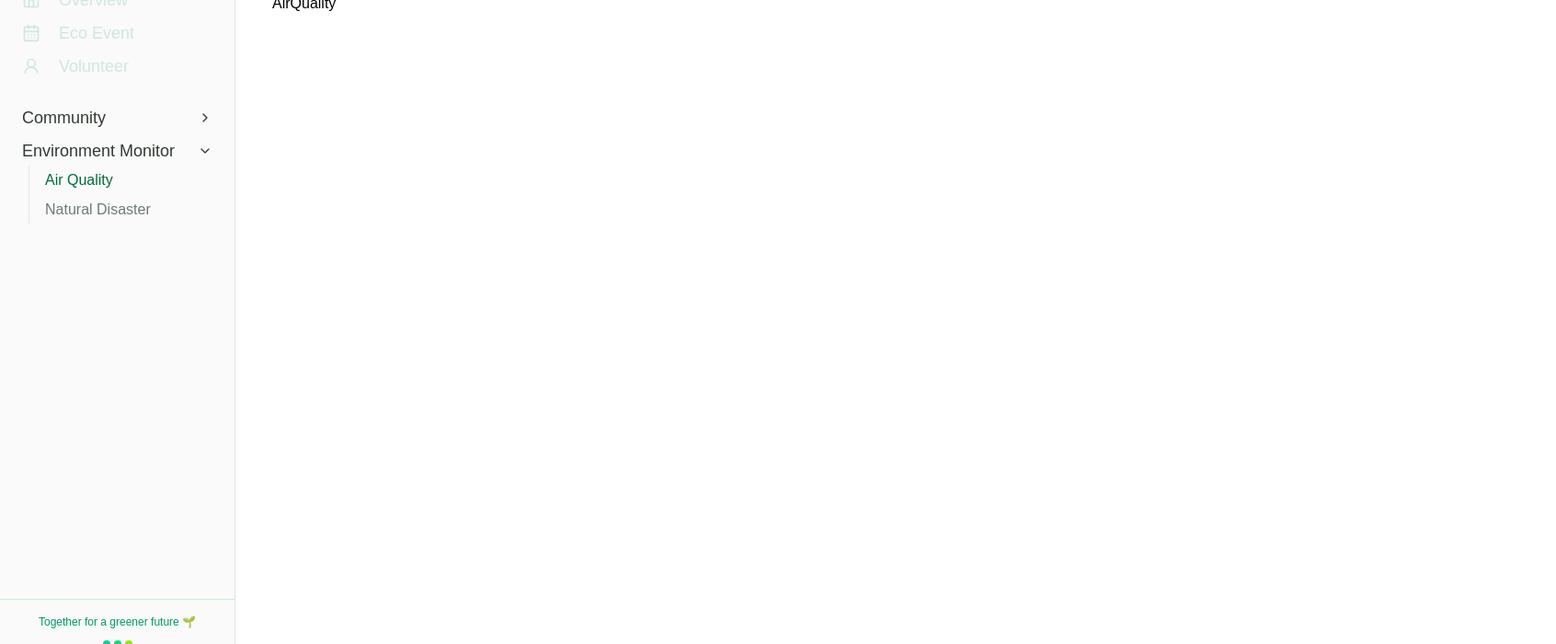
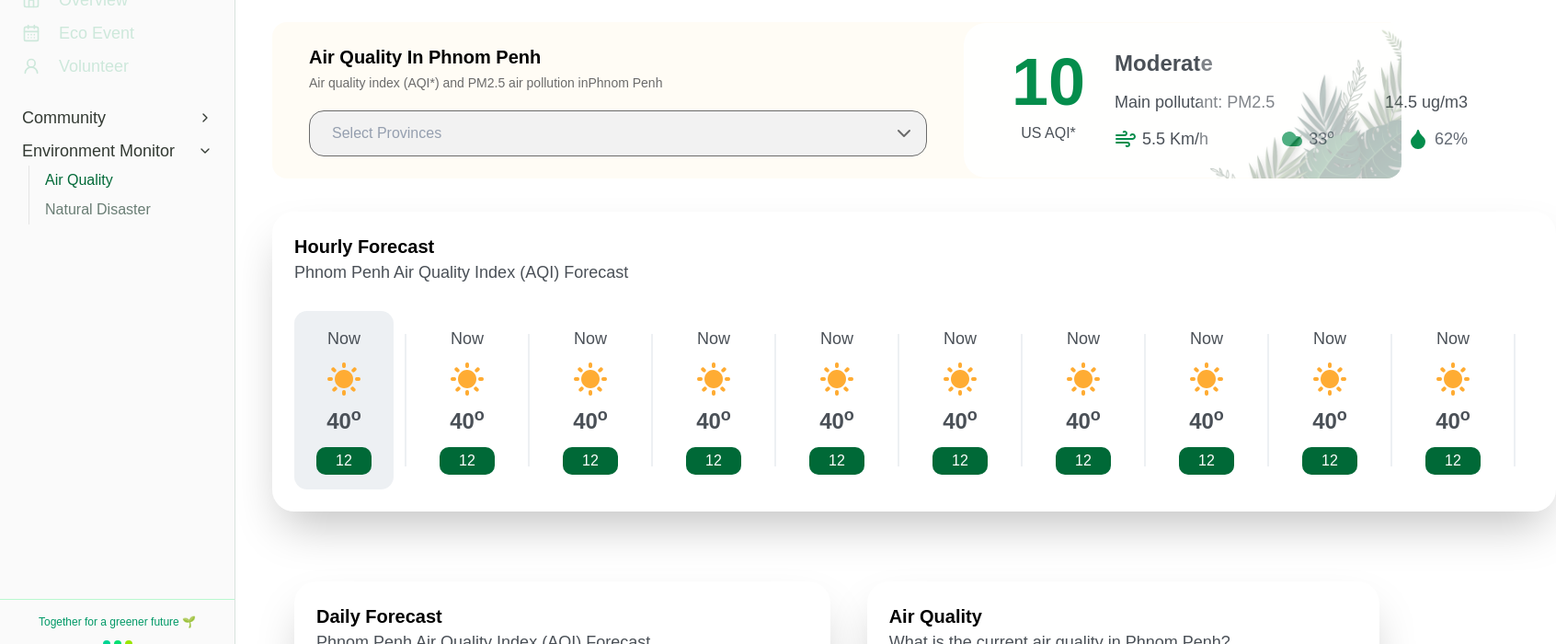
Before and after one commit to Try43-loki/ripple-eco-test, a Next.js app: page /organizer/air-quality in a window 1280 px wide. Shown: the part 80-780 px from the top of the page at 92% size, 1692 px wide, since content can reach past the window. Built offline with nearby package versions, Linux system fonts and the light colour scheme; a web font is replaced by a local one.

Commit message:
Air and natural diasaster page 90%

```diff
--- a/src/app/(user)/air-quality/_components/AirQualityComponent.jsx
+++ b/src/app/(user)/air-quality/_components/AirQualityComponent.jsx
@@ -16,7 +16,7 @@ const AirQualityComponent = () => {
       {/* Row Of Card */}
       <div className="flex justify-between">
         {/* Card */}
-        <div className="flex flex-col w-3/12 gap-2  rounded-md px-4 py-5 border-2">
+        <div className="flex flex-col w-3/12 gap-2  rounded-md px-4 py-5 border-2 text-light-gray">
           <div className="flex w-full gap-1.5 justify-end items-center">
             <Wind color={iconColor} size={32} />
             <h3 className="text-dark-gray text-lg">Wind Status</h3>
@@ -26,7 +26,7 @@ const AirQualityComponent = () => {
           </p>
         </div>
         {/* Card 2 */}
-        <div className="flex flex-col w-3/12 gap-2  rounded-md px-4 py-5 border-2">
+        <div className="flex flex-col w-3/12 gap-2  rounded-md px-4 py-5 border-2 text-light-gray">
           <div className="flex w-full gap-1.5 justify-end items-center">
             <Droplet color={iconColor} fill={iconColor} size={32} />
             <h3 className="text-dark-gray text-lg">Humidity</h3>
@@ -36,7 +36,7 @@ const AirQualityComponent = () => {
           </p>
         </div>
         {/* Card 3 */}
-        <div className="flex flex-col w-3/12 gap-2 rounded-md px-4 py-5 border-2">
+        <div className="flex flex-col w-3/12 gap-2 rounded-md px-4 py-5 border-2 text-light-gray">
           <div className="flex w-full gap-1.5 justify-end items-center">
             <Cloud color={iconColor} fill={iconColor} size={32} />
             <h3 className="text-dark-gray text-lg">Weather</h3>
@@ -48,7 +48,7 @@ const AirQualityComponent = () => {
       </div>
 
       {/* Air Pollutants Card */}
-      <div className="flex flex-col p-4 gap-5 border-2 rounded-xl">
+      <div className="flex flex-col p-4 gap-5 border-2 rounded-xl text-light-gray">
         {/* Card Top */}
         <div className="flex justify-between">
           {/* Left Side */}
--- a/src/app/(user)/air-quality/_components/CardInformationAQIComponent.jsx
+++ b/src/app/(user)/air-quality/_components/CardInformationAQIComponent.jsx
@@ -32,7 +32,9 @@ const CardInformationAQI = (props) => {
 
   return (
     <article
-      className={clsx("flex h-full w-fit gap-5 px-10 py-7 rounded-3xl", bg)}
+      className={clsx(
+        "flex h-full w-fit gap-5 px-10 py-7 rounded-3xl bg-white/90 backdrop-blur-xs"
+      )}
       aria-label="Air Quality Information Card"
     >
       {/* AQI Value */}
--- a/src/app/(user)/air-quality/_components/HourlyValueAQIComponent.jsx
+++ b/src/app/(user)/air-quality/_components/HourlyValueAQIComponent.jsx
@@ -3,7 +3,7 @@ import Image from "next/image";
 import React from "react";
 
 const LineVertical = () => (
-  <div className="flex justify-center items-center">
+  <div className="flex justify-center text-light-gray items-center">
     <hr className="w-px h-36 border-1 " />
   </div>
 );
--- a/src/app/(user)/natural-disaster/_components/MapComponent.jsx
+++ b/src/app/(user)/natural-disaster/_components/MapComponent.jsx
@@ -6,22 +6,27 @@ import {
   DatePickerDemo,
 } from "./SelectButtonComponent";
 import dynamic from "next/dynamic";
+import clsx from "clsx";
 
 const MapView = dynamic(() => import("../_components/MapView"), {
   ssr: false, // Disable SSR for Leaflet (browser-only lib)
 });
 
-const MapComponent = () => {
+const MapComponent = ({ isDashboard }) => {
   return (
-    <article className="px-6 lg:px-[150px] flex gap-8 text-white text-center lg:flex-col">
-      <div className="flex gap-3 items-center z ">
+    <article
+      className={clsx(" flex gap-8 text-white text-center lg:flex-col", {
+        "lg:px-[150px]": !isDashboard,
+      })}
+    >
+      <div className="flex gap-3 items-center z-20">
         <span className="font-medium text-base text-dark-gray">Filter by:</span>
         <BtnSelectType />
         <BtnSelectSeverity />
         <DatePickerDemo />
         <DatePickerDemo />
       </div>
-      <div className=" h-[500px] w-full -z-1">
+      <div className=" h-[500px] z-10 ">
         <MapView />
       </div>
     </article>
--- a/src/app/(user)/natural-disaster/_components/RecentDisasterComponent.jsx
+++ b/src/app/(user)/natural-disaster/_components/RecentDisasterComponent.jsx
@@ -96,9 +96,13 @@ function getSeverityColor(severity) {
   }
 }
 
-const RecentDisasterComponent = () => {
+const RecentDisasterComponent = ({ isDashboard }) => {
   return (
-    <article className="px-6 lg:px-[150px] flex gap-8 text-white lg:flex-col  ">
+    <article
+      className={clsx("px-6  flex gap-8 text-white lg:flex-col  ", {
+        "lg:px-[150px]": !isDashboard,
+      })}
+    >
       <Card>
         <CardHeader>
           <CardTitle className="text-xl pl-6 text-dark-gray font-semibold">
--- /dev/null
+++ b/src/app/organizer/air-quality/_component/HeroSectionAirQualityDashboardComponent.jsx
@@ -0,0 +1,49 @@
+import CardInformationAQI from "@/app/(user)/air-quality/_components/CardInformationAQIComponent";
+import SearchBarComponent from "@/components/SearchBarComponent";
+import { ChevronDown } from "lucide-react";
+import Image from "next/image";
+import React from "react";
+
+const HeroSectionAirQualityDashboardComponent = (props) => {
+  const { province, pollution } = props.dataSearch;
+
+  return (
+    <>
+      <div className="rounded-2xl relative flex items-center justify-start bg-linear-to-r bg-light-brown p-10 h-42.5 mt-8">
+        <article className="flex flex-col-reverse gap-10 lg:flex-row w-full">
+          <div className="flex flex-col gap-5 justify-center items-start w-full">
+            <div className="flex flex-col gap-1 items-start justify-center">
+              <h2 className="font-bold  text-xl ">Air Quality In {province}</h2>
+              <p className="text-sm text-dark-gray max-w-xl">
+                Air quality index (AQI*) and {pollution} air pollution in
+                {province}
+              </p>
+            </div>
+            <div className="w-2xl text-dark-gray">
+              <SearchBarComponent
+                placeholder={"Select Provinces"}
+                icon={<ChevronDown />}
+              />
+            </div>
+          </div>
+          <div className="flex-shrink-0">
+            <CardInformationAQI
+              dataCard={props.dataCard}
+              levelColor={props.levelColor}
+            />
+          </div>
+          <Image
+            src="/assets/hero-section-dashboard.png"
+            alt="hero section dashboard"
+            width={220}
+            height={160}
+            objectFit="cover"
+            className="absolute rounded-2xl right-0 bottom-0 opacity-30"
+          />
+        </article>
+      </div>
+    </>
+  );
+};
+
+export default HeroSectionAirQualityDashboardComponent;
--- a/src/app/organizer/air-quality/page.jsx
+++ b/src/app/organizer/air-quality/page.jsx
@@ -1,7 +1,84 @@
 import React from "react";
+import HeroSectionAirQualityDashboardComponent from "./_component/HeroSectionAirQualityDashboardComponent";
+import HourlyForecastComponent from "@/app/(user)/air-quality/_components/HourlyForecastComponent";
+import DailyForecastComponent from "@/app/(user)/air-quality/_components/DailyForecastComponent";
+import AirQualityComponent from "@/app/(user)/air-quality/_components/AirQualityComponent";
+import HealthRecommendComponent from "@/app/(user)/air-quality/_components/HealthRecommendComponent";
 
-function AirQualityPage() {
-  return <div>AirQuality</div>;
+const aqiData = {
+  value: 10,
+  unit: "US AQI*",
+  level: "Moderate",
+  pollutant: "PM2.5",
+  pollutantValue: "14.5 ug/m3",
+  windSpeed: "5.5 Km/h",
+  temperature: "33",
+  humidity: "62%",
+};
+
+const api = {
+  province: "Phnom Penh",
+  pollution: "PM2.5",
+};
+
+const switchColor = (value) => {
+  if (value < 50)
+    return {
+      bg: "bg-lighter-green",
+      text: "text-green",
+      label: "#048D4C",
+      bgRaw: "#CDE8DB",
+    };
+  if (value < 100)
+    return {
+      bg: "bg-lighter-yellow",
+      text: "text-yellow",
+      label: "#f9c300",
+      bgRaw: "#FAF0CC",
+    };
+  if (value < 150)
+    return {
+      bg: "bg-lighter-orange",
+      text: "text-orange",
+      label: "#FF6D10",
+      bgRaw: "#FFE2CF",
+    };
+  if (value >= 150)
+    return {
+      bg: "bg-lighter-red",
+      text: "text-red",
+      label: "#FB0530",
+      bgRaw: "#FECDD6",
+    };
+};
+
+function AirQualityDashboardPage() {
+  const finalColor = switchColor(aqiData.value);
+  return (
+    <section className="flex flex-col gap-9">
+      <section className="w-full">
+        <HeroSectionAirQualityDashboardComponent
+          dataSearch={api}
+          dataCard={aqiData}
+          levelColor={finalColor}
+        />
+      </section>
+
+      {/* Section 2 */}
+      <section className="w-[1396px] ">
+        <HourlyForecastComponent />
+      </section>
+
+      {/* Section 3 */}
+      <section className="flex justify-center gap-10 px-6 py-10 text-white ">
+        <DailyForecastComponent />
+        <div className="flex flex-col w-full gap-10">
+          <AirQualityComponent />
+          <HealthRecommendComponent />
+        </div>
+      </section>
+    </section>
+  );
 }
 
-export default AirQualityPage;
+export default AirQualityDashboardPage;
--- /dev/null
+++ b/src/app/organizer/natural-disaster/_component/HeroSectionNaturalDisasterDashboardComponent.jsx
@@ -0,0 +1,77 @@
+import CardInformationAQI from "@/app/(user)/air-quality/_components/CardInformationAQIComponent";
+import CardCurrentDisasterComponent from "@/app/(user)/natural-disaster/_components/CardCurrentDisasterComponent";
+import SearchBarComponent from "@/components/SearchBarComponent";
+import { ChevronDown, Droplet, Flame, Waves, Wind } from "lucide-react";
+import Image from "next/image";
+import React from "react";
+
+const disaster = [
+  {
+    id: 1,
+    type: "Earthquakes",
+    icon: Waves,
+    active: 3,
+  },
+  {
+    id: 2,
+    type: "Flood",
+    icon: Droplet,
+    active: 3,
+  },
+  {
+    id: 3,
+    type: "Typhoons",
+    icon: Wind,
+    active: 3,
+  },
+  {
+    id: 4,
+    type: "Wildfires",
+    icon: Flame,
+    active: 3,
+  },
+];
+
+const HeroSectionNaturalDisasterDashboardComponent = () => {
+  return (
+    <>
+      <div className="rounded-2xl relative flex items-center justify-start bg-linear-to-r bg-light-brown p-10 h-42.5 mt-8">
+        <article className="flex flex-col-reverse gap-10 lg:flex-row w-full">
+          <div className="flex flex-col gap-5 justify-center items-start w-full">
+            <div className="flex flex-col gap-1 items-start justify-center">
+              <h2 className="font-bold text-xl ">Natural Disaster</h2>
+              <p className="text-sm text-dark-gray max-w-xl">
+                Monitor And Track Natural Disaster
+              </p>
+            </div>
+          </div>
+          {/* Current Cards Disaster*/}
+          <div className="flex z-10 flex-col items-end gap-1.5 w-auto">
+            <h2 className="text-sm font-semibold  max-w-xl self-start">
+              Current Disaster
+            </h2>
+            <div className="flex justify-between gap-3">
+              {/* Row Cards */}
+              {disaster.map((disaster) => (
+                <CardCurrentDisasterComponent
+                  key={disaster.id}
+                  informDisaster={disaster}
+                />
+              ))}
+            </div>
+          </div>
+          <Image
+            src="/assets/hero-section-dashboard.png"
+            alt="hero section dashboard"
+            width={220}
+            height={160}
+            objectFit="cover"
+            className="absolute rounded-2xl right-0 bottom-0 opacity-30"
+          />
+        </article>
+      </div>
+    </>
+  );
+};
+
+export default HeroSectionNaturalDisasterDashboardComponent;
--- a/src/app/organizer/natural-disaster/page.jsx
+++ b/src/app/organizer/natural-disaster/page.jsx
@@ -1,7 +1,19 @@
 import React from "react";
+import HeroSectionNaturalDisasterDashboardComponent from "./_component/HeroSectionNaturalDisasterDashboardComponent";
+import MapComponent from "@/app/(user)/natural-disaster/_components/MapComponent";
+import RecentDisasterComponent from "@/app/(user)/natural-disaster/_components/RecentDisasterComponent";
 
 function NaturalDisaster() {
-  return <div>NaturalDisaster</div>;
+  return (
+    <section className="flex flex-col gap-9">
+      <HeroSectionNaturalDisasterDashboardComponent />
+      {/* Section Map */}
+      <MapComponent isDashboard={true} />
+
+      {/* Section Recently */}
+      <RecentDisasterComponent isDashboard={true} />
+    </section>
+  );
 }
 
 export default NaturalDisaster;
```
Also changed, not shown: public/assets/hero-section-dashboard.png (added).
